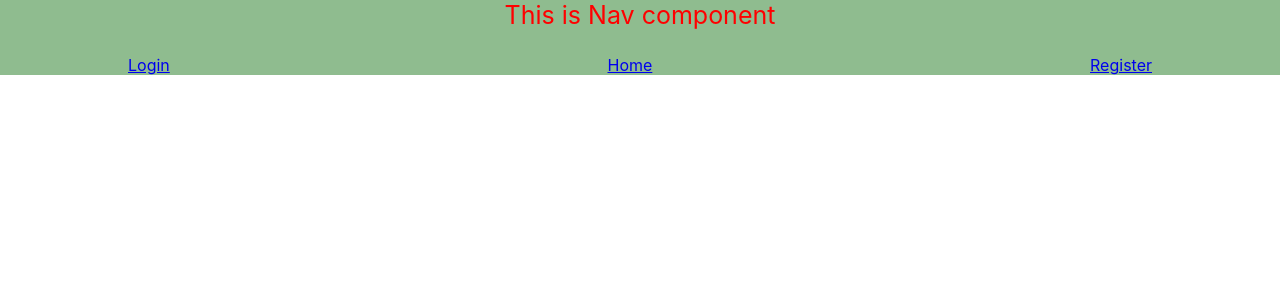
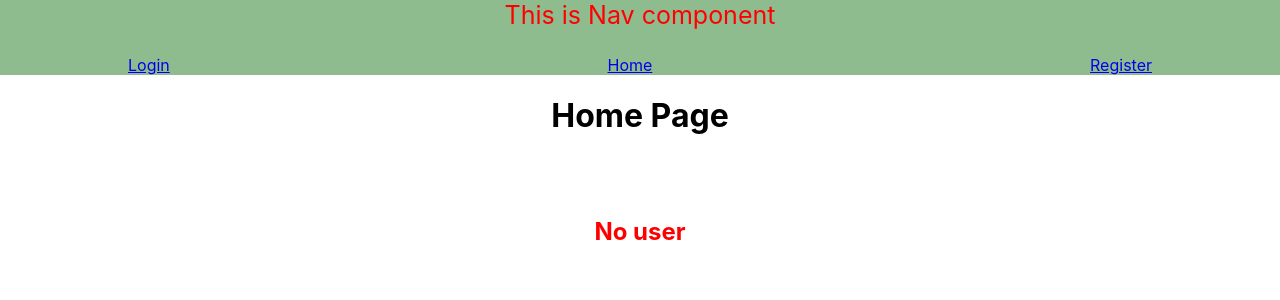
Before and after one commit to tonykieling/user_project-frontend, a React (Create React App) app: page / in a window 1280 px wide. Shown: the top 300 px of the page. Built offline with nearby package versions, Linux system fonts and the light colour scheme.

Commit message:
doing home and fixing at nav

```diff
--- a/src/App.js
+++ b/src/App.js
@@ -50,8 +50,11 @@ export default class App extends Component {
               // (<Login checkUser={this.checkUser}/>)
             } */}
 
-            <Route exact path="/login" component={Login} />
-            <Route exact path="/register" component={Register} />
+            <Route path="/login" component={Login} />
+            <Route path="/register" component={Register} />
+            <Route
+              exact path="/"
+              render={(props) => <Home {...props} userLogged={this.state.userLogged} />} />
           </div>
         </Router>
     );
--- a/src/components/Home.js
+++ b/src/components/Home.js
@@ -1,12 +1,27 @@
 import React, { Component } from 'react';
-// import Nav from './Nav.js';
 
 export class Home extends Component {
+  constructor(props) {
+    super(props)
+  }
+  noUserLogged = () => {
+    return <h2 style={{ display: "flex", justifyContent: "center", color: "red"}}>No user</h2>
+  }
+
+  userLogged = () => {
+    return <h2 style={{ display: "flex", justifyContent: "center", color:"blue"}}>Welcome {this.props.email}</h2>
+  }
+
   render() {
+    console.log("HOME-this.props: ", this.props.userLogged)
+
     return (
       <div>
-        <h1> Home Page</h1>
-        <h4>User's Logged!!</h4>
+        <h1 style={{ display: "flex", justifyContent: "center"}}> Home Page</h1> <br /> <br />
+        {this.props.userLogged ?
+          (this.userLogged()) :
+          (this.noUserLogged())
+        }
       </div>
     )
   }
--- a/src/components/Nav.js
+++ b/src/components/Nav.js
@@ -27,7 +27,7 @@ export default class Nav extends Component {
   }
 
   render() {
-    console.log("props: ", this.props);
+    console.log("Nav-props: ", this.props);
     return (
         <div style={{position: "sticky", backgroundColor: "darkseagreen"}}>
           <p style={{color: "red", fontSize: 25, fontStyle: "bold", display: "flex",
```
